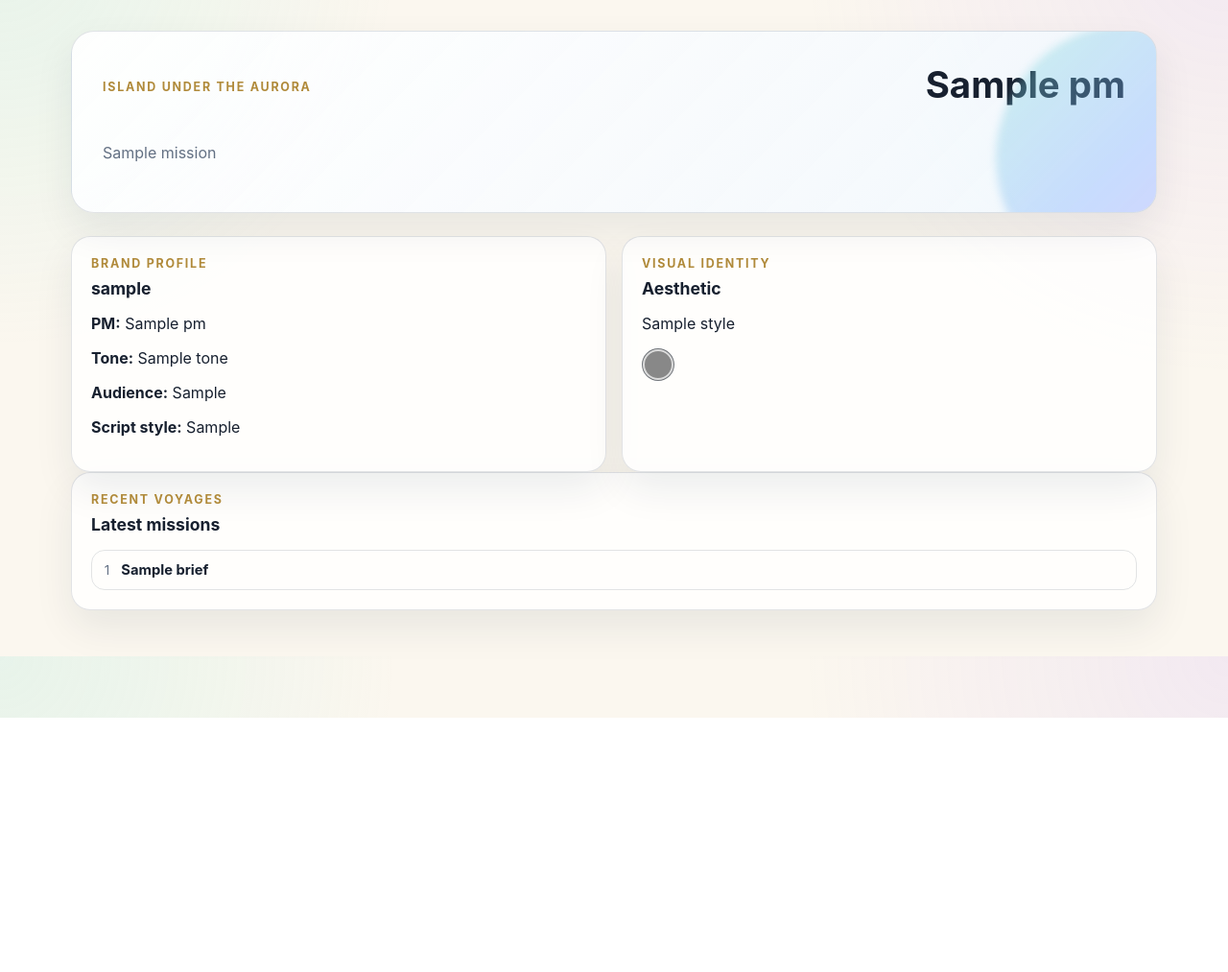
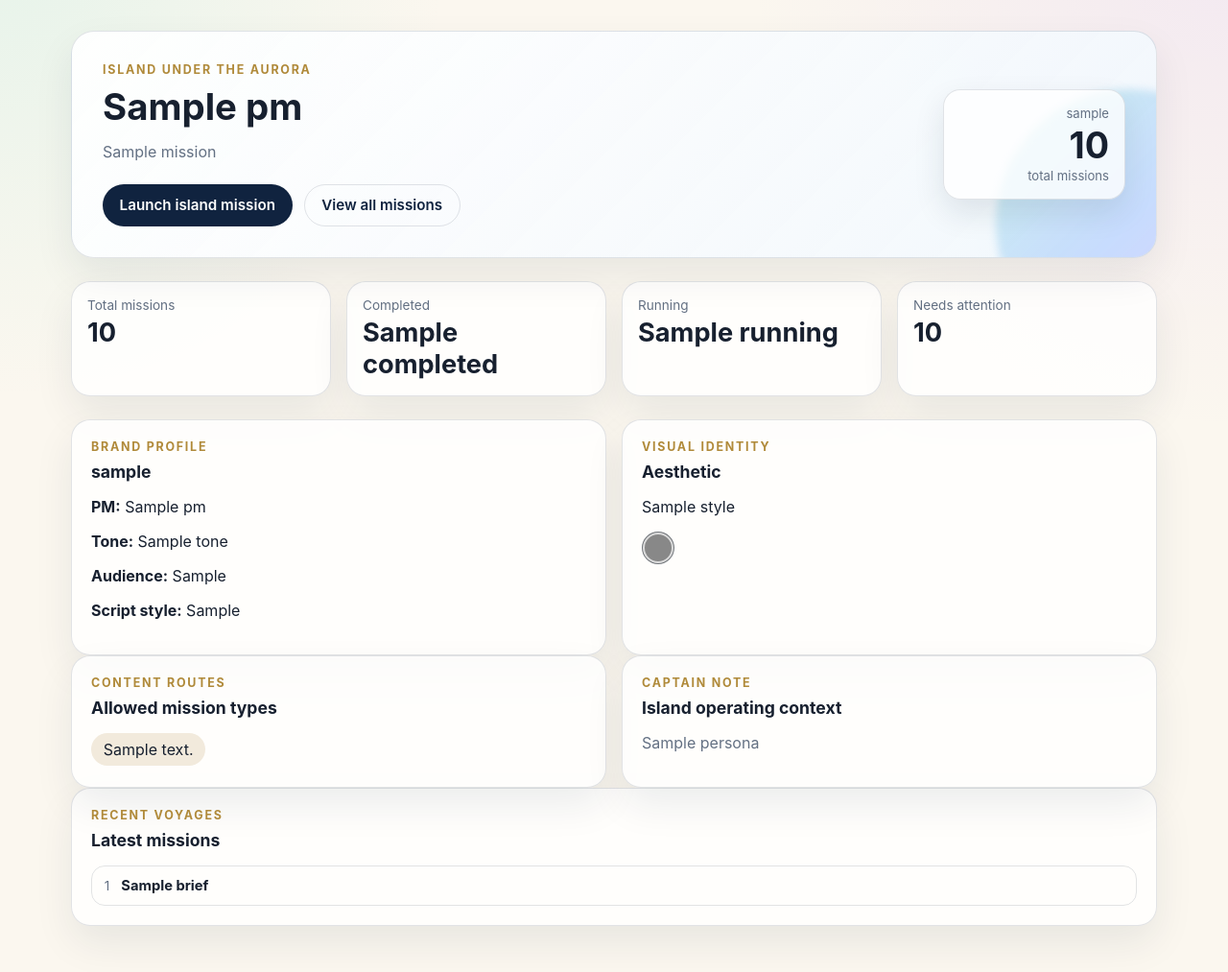
Before and after one commit to nennayz/nayzfreedom-fleet, a FastAPI app: template templates/island_detail.html in a window 1280 px wide. Shown: the part 52-1065 px from the top of the page at 96% size. Before the commit the page ends 800 px from the top, so only its background shows below. Run offline with FastAPI, Linux system fonts and the light colour scheme; the template is opened without the code that fills it: most values are stand-ins (such as "Sample title", 1, 10 or a date in 2020); parts of the project's set-up code (start-up, migrations or seed data) failed here and were passed over.

Commit message:
feat: upgrade Aurora island detail pages

```diff
--- a/dashboard.py
+++ b/dashboard.py
@@ -121,10 +121,17 @@ def island_detail(project_slug: str, request: Request, _: str = Depends(verify_a
     except Exception:
         raise HTTPException(status_code=404, detail=f"Island {project_slug!r} not found")
     jobs = [job for job in list_all_jobs(_root(request)) if job.project == project_slug]
+    summary = summarize_jobs(jobs)
     return templates.TemplateResponse(
         request,
         "island_detail.html",
-        {"project_slug": project_slug, "pm": pm, "jobs": jobs[:5]},
+        {
+            "project_slug": project_slug,
+            "pm": pm,
+            "jobs": jobs[:5],
+            "summary": summary,
+            "allowed_content_types": [content_type.value for content_type in pm.brand.allowed_content_types],
+        },
     )
 
 
@@ -144,7 +151,14 @@ def aurora_metrics(request: Request, _: str = Depends(verify_auth)):
 def aurora_new_mission(request: Request, _: str = Depends(verify_auth)):
     root = _root(request)
     projects = sorted(p.parent.name for p in root.glob("projects/*/pm_profile.yaml"))
-    return templates.TemplateResponse(request, "trigger.html", {"projects": projects})
+    selected_project = request.query_params.get("project")
+    if selected_project not in projects:
+        selected_project = projects[0] if projects else None
+    return templates.TemplateResponse(
+        request,
+        "trigger.html",
+        {"projects": projects, "selected_project": selected_project},
+    )
 
 
 @app.get("/freedom", response_class=HTMLResponse)
--- a/static/style.css
+++ b/static/style.css
@@ -297,6 +297,29 @@ button[type="submit"]:hover { background: var(--navy-soft); }
 }
 .island-chip span { font-weight: 700; }
 .island-chip small { color: var(--muted); margin-top: 0.2rem; }
+.island-status-panel {
+  background: rgba(255,255,255,0.78);
+  border: 1px solid var(--line);
+  border-radius: 18px;
+  box-shadow: 0 14px 32px rgba(16,35,63,0.1);
+  min-width: 190px;
+  padding: 1rem;
+  position: relative;
+  text-align: right;
+  z-index: 1;
+}
+.island-status-panel span,
+.island-status-panel small {
+  color: var(--muted);
+  display: block;
+  font-size: 0.82rem;
+}
+.island-status-panel strong {
+  display: block;
+  font-size: 2.35rem;
+  line-height: 1;
+  margin: 0.45rem 0 0.25rem;
+}
 .role-pill {
   background: rgba(176,138,58,0.14);
   border: 1px solid rgba(176,138,58,0.24);
@@ -620,6 +643,9 @@ a:hover { color: var(--navy-soft); }
   .aurora-hero {
     grid-template-columns: 1fr;
   }
+  .island-status-panel {
+    text-align: left;
+  }
   .ship-hero-art {
     height: 190px;
   }
--- a/templates/island_detail.html
+++ b/templates/island_detail.html
@@ -1,13 +1,38 @@
 {% extends "base.html" %}
 {% block content %}
 <section class="hero aurora-hero">
-  <p class="eyebrow">Island under The Aurora</p>
-  <h1>{{ pm.page_name }}</h1>
-  <p class="hero-copy">{{ pm.brand.mission }}</p>
-  <div class="tag-list spacious">
-    {% for platform in pm.brand.platforms %}
-    <span class="tag">{{ platform }}</span>
-    {% endfor %}
+  <div>
+    <p class="eyebrow">Island under The Aurora</p>
+    <h1>{{ pm.page_name }}</h1>
+    <p class="hero-copy">{{ pm.brand.mission }}</p>
+    <div class="hero-actions">
+      <a class="button" href="/aurora/new-mission?project={{ project_slug }}">Launch island mission</a>
+      <a class="button button-secondary" href="/aurora/missions">View all missions</a>
+    </div>
+  </div>
+  <div class="island-status-panel">
+    <span>{{ project_slug }}</span>
+    <strong>{{ summary.total }}</strong>
+    <small>total missions</small>
+  </div>
+</section>
+
+<section class="stat-grid wide">
+  <div class="stat-card">
+    <span>Total missions</span>
+    <strong>{{ summary.total }}</strong>
+  </div>
+  <div class="stat-card">
+    <span>Completed</span>
+    <strong>{{ summary.completed }}</strong>
+  </div>
+  <div class="stat-card">
+    <span>Running</span>
+    <strong>{{ summary.running }}</strong>
+  </div>
+  <div class="stat-card">
+    <span>Needs attention</span>
+    <strong>{{ summary.failed + summary.awaiting_approval }}</strong>
   </div>
 </section>
 
@@ -21,6 +46,11 @@
     <p><strong>Tone:</strong> {{ pm.brand.tone }}</p>
     <p><strong>Audience:</strong> {{ pm.brand.target_audience }}</p>
     <p><strong>Script style:</strong> {{ pm.brand.script_style }}</p>
+    <div class="tag-list spacious">
+      {% for platform in pm.brand.platforms %}
+      <span class="tag">{{ platform }}</span>
+      {% endfor %}
+    </div>
   </article>
   <article class="panel">
     <div class="section-heading">
@@ -33,6 +63,27 @@
       <span class="swatch" style="background: {{ color }}" title="{{ color }}"></span>
       {% endfor %}
     </div>
+  </article>
+</section>
+
+<section class="content-grid">
+  <article class="panel">
+    <div class="section-heading">
+      <p class="eyebrow">Content routes</p>
+      <h2>Allowed mission types</h2>
+    </div>
+    <div class="tag-list">
+      {% for content_type in allowed_content_types %}
+      <span class="tag">{{ content_type }}</span>
+      {% endfor %}
+    </div>
+  </article>
+  <article class="panel">
+    <div class="section-heading">
+      <p class="eyebrow">Captain note</p>
+      <h2>Island operating context</h2>
+    </div>
+    <p class="muted">{{ pm.persona }}</p>
   </article>
 </section>
 
--- a/templates/trigger.html
+++ b/templates/trigger.html
@@ -9,7 +9,7 @@
     <label for="project">Project</label>
     <select name="project" id="project" required>
       {% for slug in projects %}
-      <option value="{{ slug }}">{{ slug }}</option>
+      <option value="{{ slug }}" {% if slug == selected_project %}selected{% endif %}>{{ slug }}</option>
       {% endfor %}
     </select>
   </div>
```
Also changed, not shown: tests/test_dashboard.py (+20 -2 lines).
